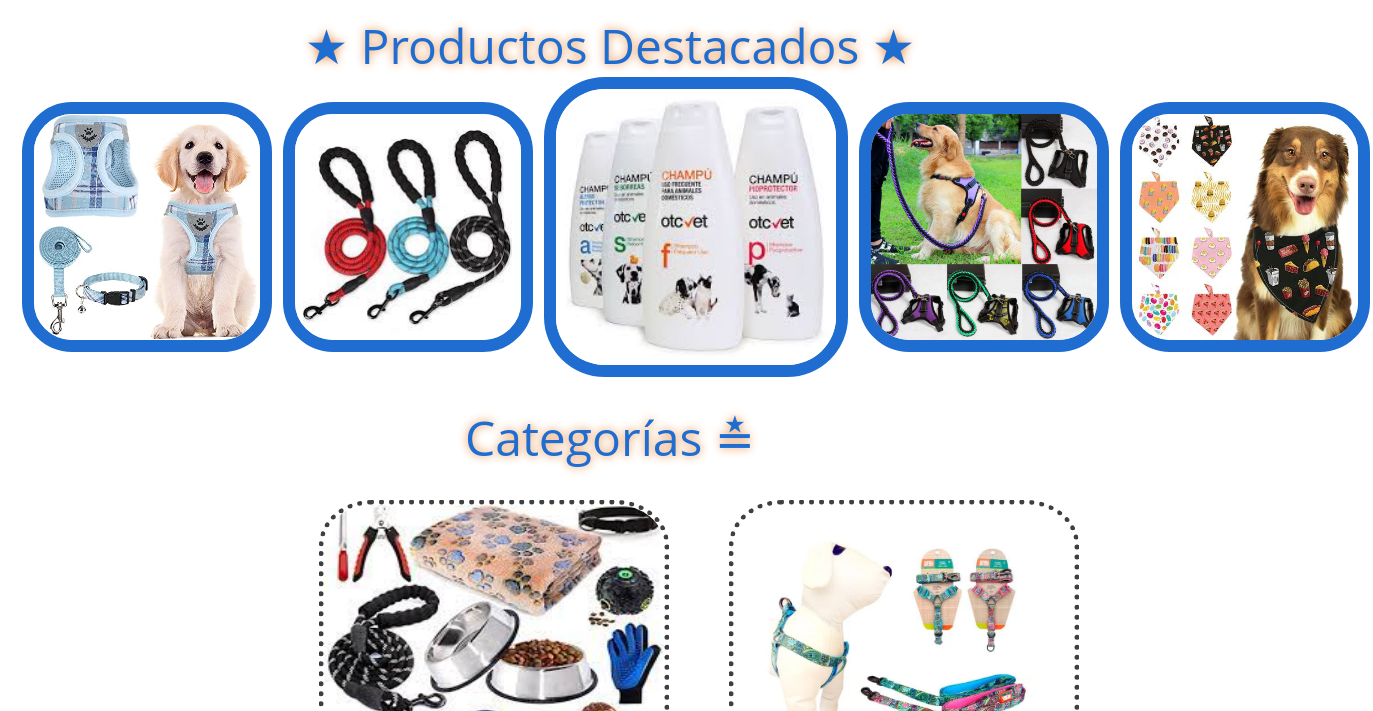
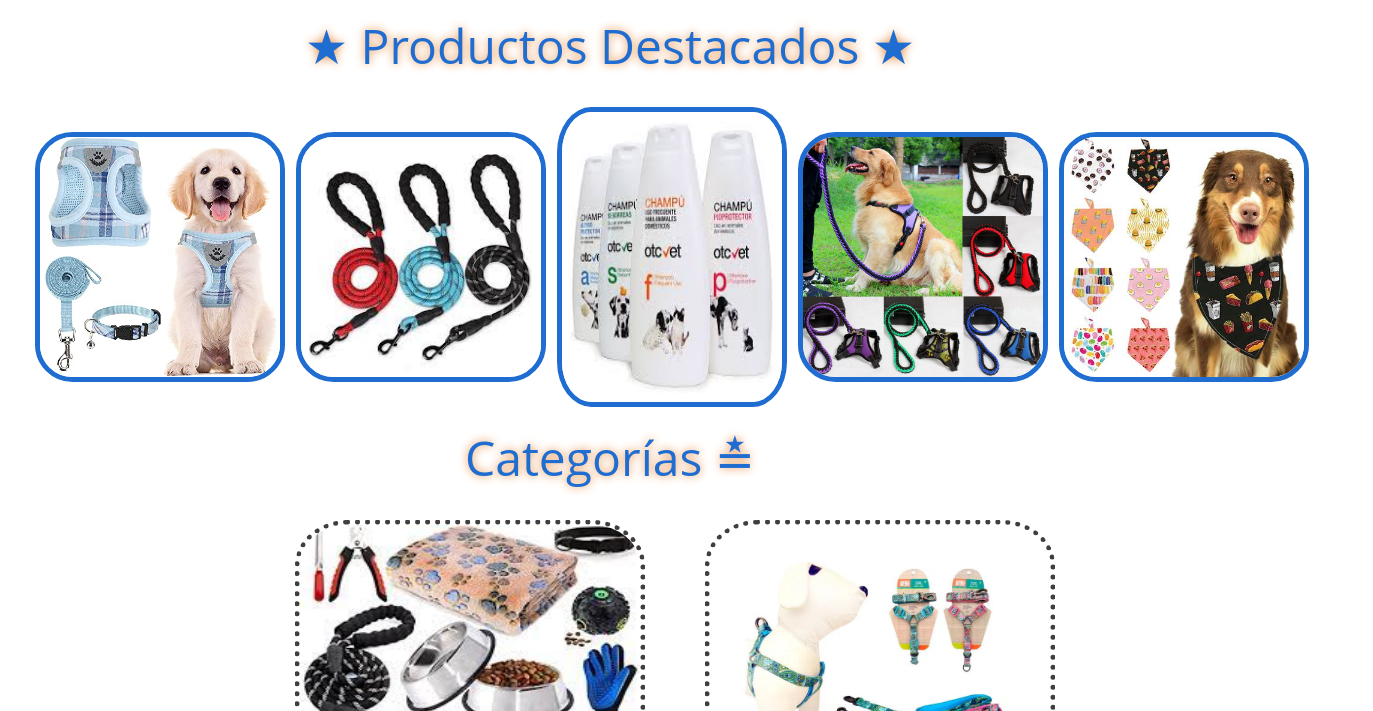
Before and after one commit to Allison1717/TrainingDogs, a plain HTML site: page pages/productos.html in a window 1280 px wide. Shown: the part 157-868 px from the top of the page, 1373 px wide, since content can reach past the window. Drawn offline with Linux system fonts and the light colour scheme.

Commit message:
Arreglando un poco el css de las cards producto

```diff
--- a/css/styles.css
+++ b/css/styles.css
@@ -318,7 +318,7 @@ nav ul li{
 .letraCategoríaEntrenamiento{
     width: 372px;
     height: 52px;
-    margin-top: 50px;
+    margin-top: 30px;
     margin-left: 10vw;
     margin-right: 65vw;
     background-color: #e68b41;
@@ -430,11 +430,29 @@ nav ul li{
     justify-content: center;
     align-items: center;
 }
+/*caja grande para los videos de entrenamiento*/
 .contenedorFlex3{
     width: 1349px;
     display: flex;
     margin-left: 24px;
-    margin-bottom: 50px;
+    margin-bottom: 30px;
+    justify-content: center;
+    align-items: center;
+}
+/*caja grande para los videos de productos destacados*/
+.contenedorFlex5{
+    width: 1349px;
+    display: flex;
+    margin-bottom: 30px;
+    margin-top: 50px;
+    justify-content: center;
+    align-items: center;
+}
+/*caja grande categoría productos*/
+.contenedorFlex6{
+    width: 1349px;
+    display: flex;
+    margin-bottom: 30px;
     justify-content: center;
     align-items: center;
 }
@@ -481,25 +499,25 @@ nav ul li{
     text-align: center;
     border-radius: 15%;
 }
+/*caja de videos de la página ENTRENAMIENTOS*/
 .contenedorFlex3__box{
     margin-left: 20px;
     margin-right: 20px;
     width: 500px;
-    border: .35cm solid #e68b41;
+    border: .20cm solid #e68b41;
     border-radius: 20%;
     text-align: center;
 }
 /*sub caja de productos*/
-.contenedorFlex3__box2{
+.contenedorFlex5__box{
     margin-left: 3px;
     margin-right: 8px;
-    width: 400px;
-    border: .32cm solid #206dd1;
-    border-radius: 20%;
+    border: .15cm solid #206dd1;
+    border-radius: 15%;
     text-align: center;
 }
 /*sub caja de productos categorias*/
-.contenedorFlex3__box3{
+.contenedorFlex6__box{
     margin-left: 30px;
     margin-right: 30px;
     margin-top: 30px;
--- a/pages/productos.html
+++ b/pages/productos.html
@@ -29,29 +29,29 @@
     <hr>
     <main>
         <h2 class="centrar letraTipoEntrenamiento">★ Productos Destacados ★</h2>
-          <div class="contenedorFlex3">
-            <img class="contenedorFlex3__box2" src="../Assets/juegoArnes.jpg" alt="juegoArnes" height="250" width="250"> </a>
-            <img class="contenedorFlex3__box2" src="../Assets/correaLarga.jpg" alt="correaLarga" height="250" width="250"> </a>
-            <img class="contenedorFlex3__box2" src="../Assets/shampo.jpg" alt="shampo" height="300" width="230"> </a>
-            <img class="contenedorFlex3__box2" src="../Assets/pecheraPerroGrande.jpg" alt="pecheraPerroGrande" height="250" width="250"> </a>
-            <img class="contenedorFlex3__box2" src="../Assets/pañoleta.jpg" alt="pañoleta" height="250" width="250"> </a>
+          <div class="contenedorFlex5">
+            <img class="contenedorFlex5__box" src="../Assets/juegoArnes.jpg" alt="juegoArnes" height="250" width="250"> </a>
+            <img class="contenedorFlex5__box" src="../Assets/correaLarga.jpg" alt="correaLarga" height="250" width="250"> </a>
+            <img class="contenedorFlex5__box" src="../Assets/shampo.jpg" alt="shampo" height="300" width="230"> </a>
+            <img class="contenedorFlex5__box" src="../Assets/pecheraPerroGrande.jpg" alt="pecheraPerroGrande" height="250" width="250"> </a>
+            <img class="contenedorFlex5__box" src="../Assets/pañoleta.jpg" alt="pañoleta" height="250" width="250"> </a>
           </div>
 
         <h2 class="centrar letraTipoEntrenamiento">Categorías ≛</h2>
             <!--categorias de productos-->
-            <div class="contenedorFlex3">
-                <img class="contenedorFlex3__box3" src="../Assets/accesorios.jpg" alt="accesorios" height="300" width="270">
-                <img class="contenedorFlex3__box3" src="../Assets/arnes.jpg" alt="arneses" height="300" width="270"> </a>
+            <div class="contenedorFlex6">
+                <img class="contenedorFlex6__box" src="../Assets/accesorios.jpg" alt="accesorios" height="300" width="270">
+                <img class="contenedorFlex6__box" src="../Assets/arnes.jpg" alt="arneses" height="300" width="270"> </a>
             </div>
              <!--botones-->
-            <div class="contenedorFlex3">
+            <div class="contenedorFlex6">
                 <input class="boton" type="submit" value="Accesorios"></a>
                 <input class="boton" type="submit" value="Arneses"></a>
             </div>
              <!--categorias de productos-->
             <div class="contenedorFlex4">
-                <img class="contenedorFlex3__box3" src="../Assets/collar.jpg" alt="correas" height="300" width="270"> </a>
-                <img class="contenedorFlex3__box3" src="../Assets/juguetes.jpg" alt="jueguetes" height="300" width="270"> </a>
+                <img class="contenedorFlex6__box" src="../Assets/collar.jpg" alt="correas" height="300" width="270"> </a>
+                <img class="contenedorFlex6__box" src="../Assets/juguetes.jpg" alt="jueguetes" height="300" width="270"> </a>
             </div>
             <!--botones-->
             <div class="contenedorFlex4">
```
